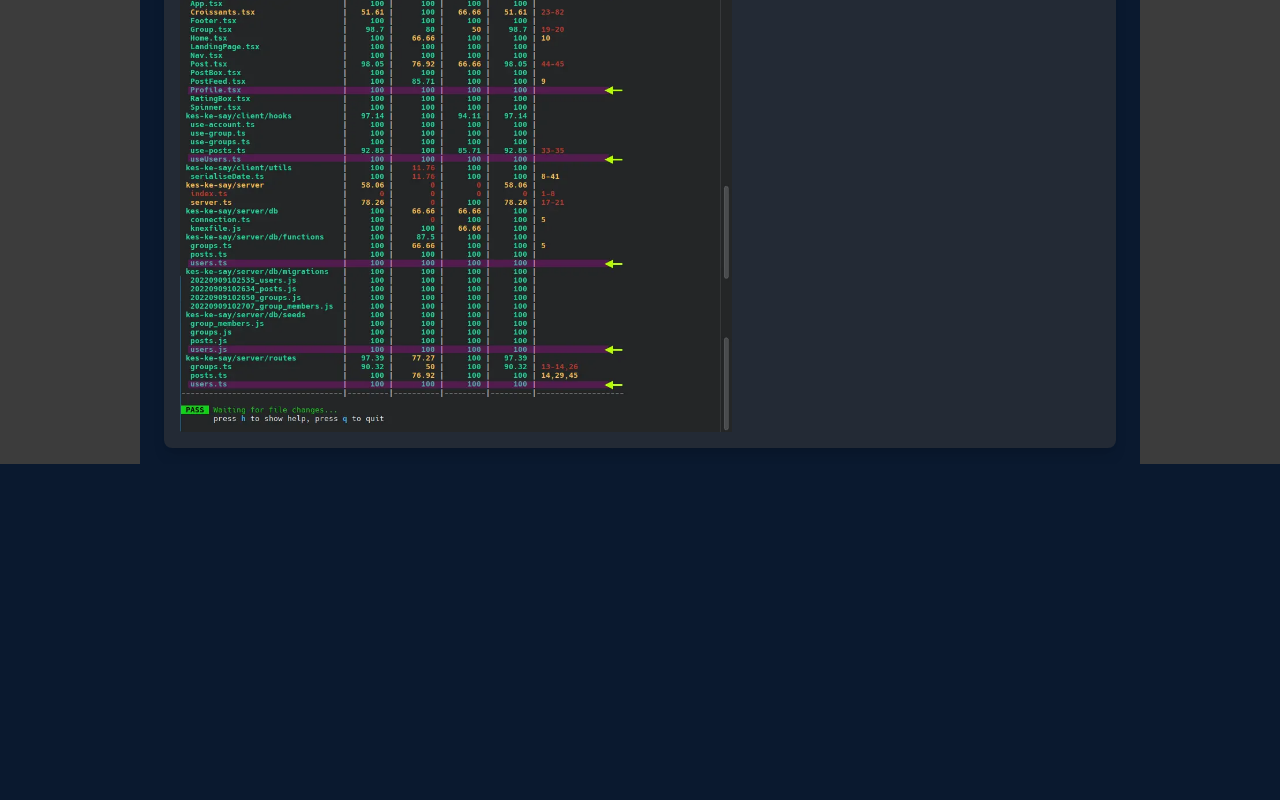
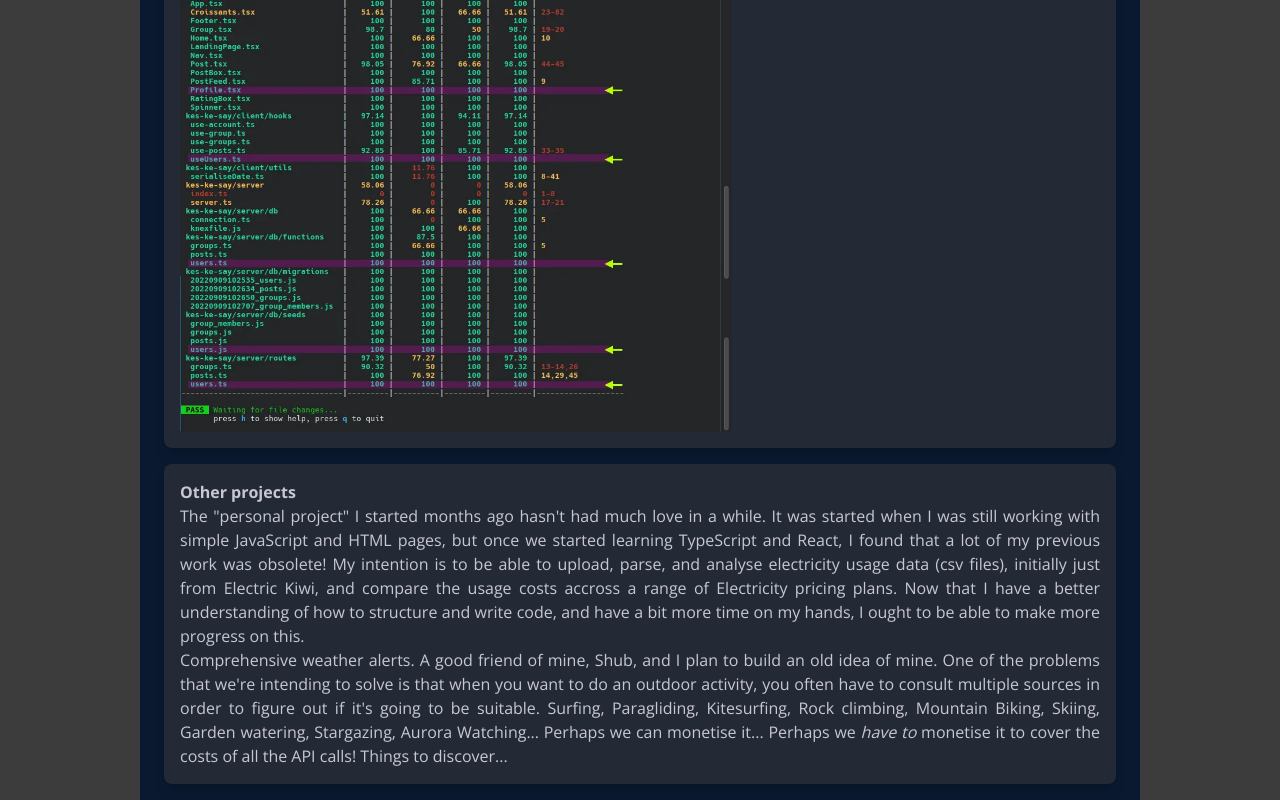
Before and after one commit to zak-hynd/react-vite-tailwind-template, a React (Vite) app: page / in a window 1280 px wide. Shown: the part 2223-3023 px from the top of the page. Before the commit the page ends 2687 px from the top, so only its background shows below. Built offline with nearby package versions, Linux system fonts and the light colour scheme.

Commit message:
describe other projects

```diff
--- a/src/components/Porjects.tsx
+++ b/src/components/Porjects.tsx
@@ -72,6 +72,21 @@ const Porjects = () => {
           </p>
           <img src="/media/KesKeSayTests.webp" alt="Kes Ke Say test coverage, highlighting 100% coverage of user/profile code" style={{ maxWidth: "60%", height: "auto" }} />
         </div>
+
+        <div className="panel my-2">
+          <h3>Other projects</h3>
+          <p>
+            The "personal project" I started months ago hasn't had much love in a while.
+            It was started when I was still working with simple JavaScript and HTML pages, but once we started learning TypeScript and React, I found that a lot of my previous work was obsolete!
+            My intention is to be able to upload, parse, and analyse electricity usage data (csv files), initially just from Electric Kiwi, and compare the usage costs accross a range of Electricity pricing plans.
+            Now that I have a better understanding of how to structure and write code, and have a bit more time on my hands, I ought to be able to make more progress on this.
+          </p>
+          <p>
+            Comprehensive weather alerts. A good friend of mine, Shub, and I plan to build an old idea of mine.
+            One of the problems that we're intending to solve is that when you want to do an outdoor activity, you often have to consult multiple sources in order to figure out if it's going to be suitable. Surfing, Paragliding, Kitesurfing, Rock climbing, Mountain Biking, Skiing, Garden watering, Stargazing, Aurora Watching...
+            Perhaps we can monetise it... Perhaps we <i>have to</i> monetise it to cover the costs of all the API calls! Things to discover...
+          </p>
+        </div>
       </section>
     );
   };
```
